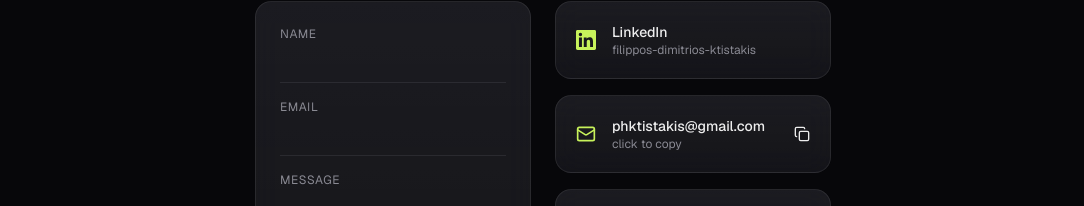
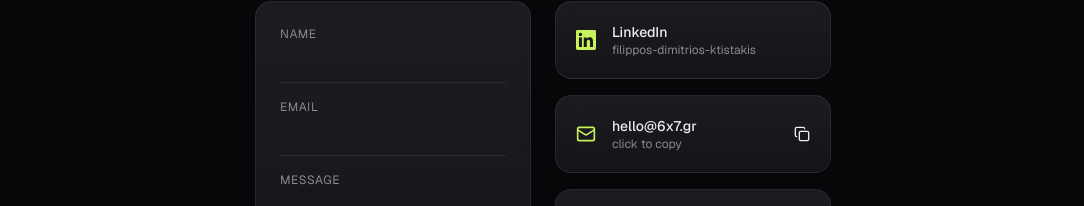
Before and after one commit to philipposk/6x7.gr, a Next.js app: page / in a window 1280 px wide. Shown: the part 5371-5577 px from the top of the page, without its empty margins (97-1181 px from the left). Built offline with nearby package versions, Linux system fonts and the light colour scheme; no server answers.

Commit message:
chore(contact): use 6x7.gr addresses instead of personal Gmail
Replaces the personal Gmail address with role addresses on 6x7.gr (forwarded via ImprovMX). Contact card and llms.txt -> hello@6x7.gr; Person schema email -> filippos@6x7.gr. Contact-form delivery address unchanged.

```diff
--- a/scripts/llms-template.md
+++ b/scripts/llms-template.md
@@ -13,7 +13,7 @@ App listings below are generated from `src/data/projects.ts` at build time — t
 - Name: Filippos Dimitrios Ktistakis
 - Location: Athens, Greece
 - Education: MSc Computational Physics (University of Copenhagen, 2021–2024; thesis on ML-based misalignment detection for the McStas neutron-scattering simulator). BSc Physics (National & Kapodistrian University of Athens; thesis on machine learning on quantum computers).
-- Email: phktistakis@gmail.com
+- Email: hello@6x7.gr
 - GitHub: https://github.com/philipposk
 - LinkedIn: https://www.linkedin.com/in/filippos-dimitrios-ktistakis-b7b1aa242
 - Site: https://6x7.gr
@@ -40,7 +40,7 @@ TypeScript, Next.js, React, Node.js, Python, Swift, Kotlin, Tailwind, Supabase,
 
 ## How to reach him
 
-Email phktistakis@gmail.com or use the contact form on https://6x7.gr. Replies in under 48 hours, usually under 12.
+Email hello@6x7.gr or use the contact form on https://6x7.gr. Replies in under 48 hours, usually under 12.
 
 ---
 
--- a/src/app/layout.tsx
+++ b/src/app/layout.tsx
@@ -48,7 +48,7 @@ const personSchema = {
   name: "Filippos Dimitrios Ktistakis",
   alternateName: "philipposk",
   url: "https://6x7.gr",
-  email: "mailto:phktistakis@gmail.com",
+  email: "mailto:filippos@6x7.gr",
   sameAs: [
     "https://github.com/philipposk",
     "https://www.linkedin.com/in/filippos-dimitrios-ktistakis-b7b1aa242",
--- a/src/components/Contact.tsx
+++ b/src/components/Contact.tsx
@@ -51,7 +51,7 @@ export function Contact() {
   };
 
   const copyEmail = async () => {
-    await navigator.clipboard.writeText("phktistakis@gmail.com");
+    await navigator.clipboard.writeText("hello@6x7.gr");
     setCopied(true);
     setTimeout(() => setCopied(false), 1500);
   };
@@ -155,7 +155,7 @@ export function Contact() {
           >
             <Mail size={20} className="text-[var(--accent)]" />
             <div className="flex-1">
-              <div className="text-sm font-medium">phktistakis@gmail.com</div>
+              <div className="text-sm font-medium">hello@6x7.gr</div>
               <div className="text-xs text-[var(--fg-muted)]">click to copy</div>
             </div>
             {copied ? <Check size={16} className="text-[var(--accent)]" /> : <Copy size={16} />}
```
Also changed, not shown: public/llms.txt.
